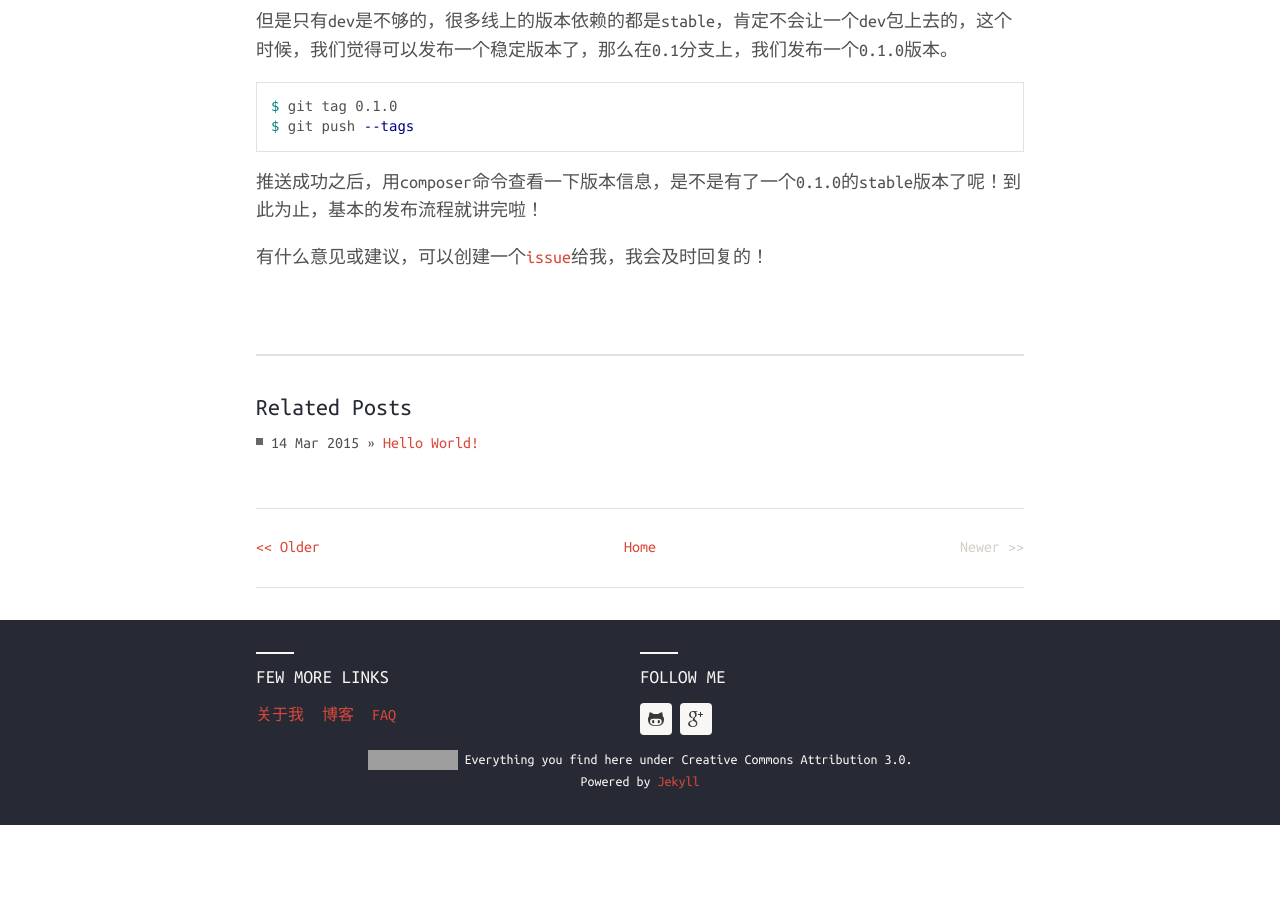
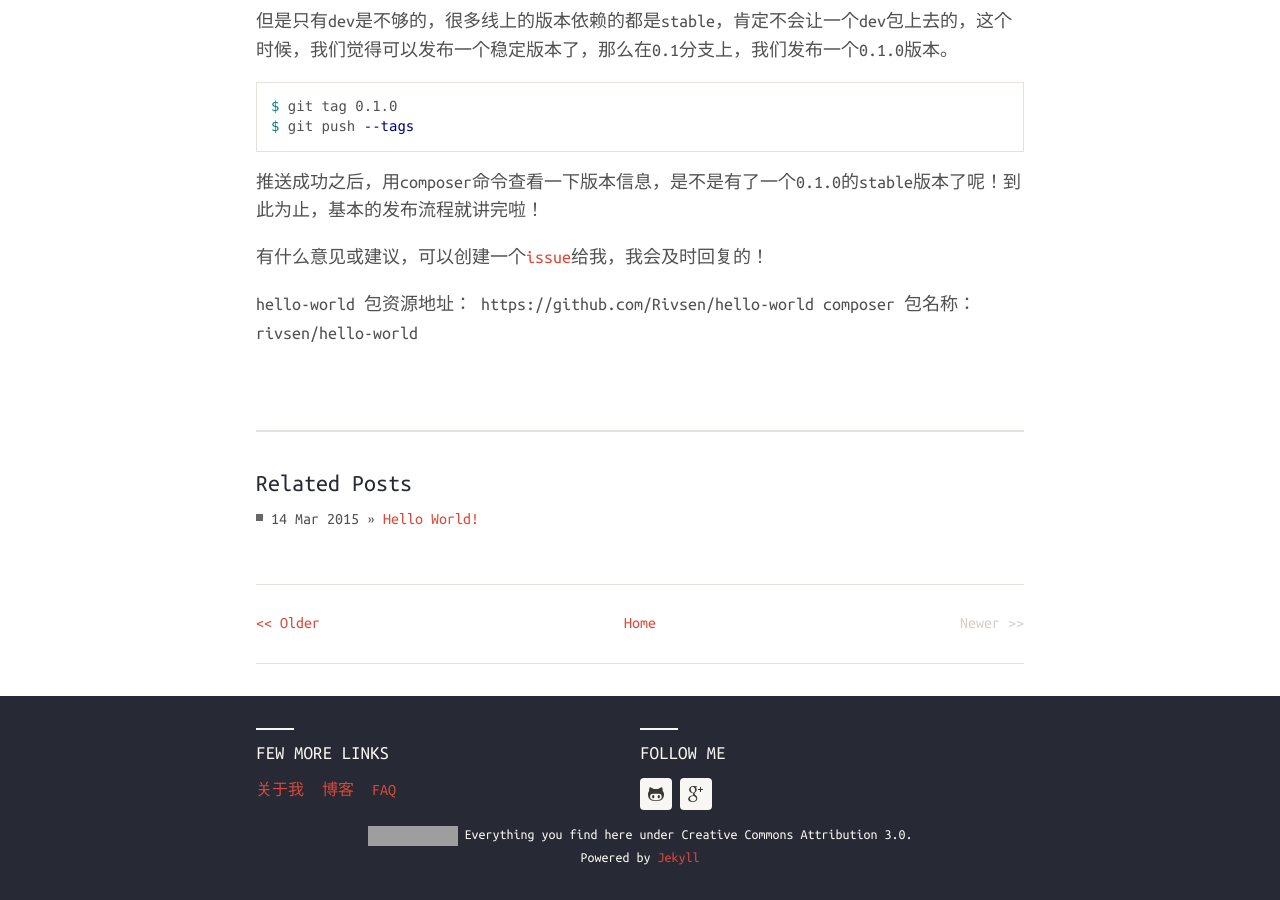
Before and after one commit to Rivsen/rivsen.github.io, a Jekyll site: the page built from _posts/2015-03-14-composer-packagist-publish.markdown, in a window 1280 px wide and 900 px high, scrolled down 10179 px. Built offline with Jekyll 4.4.1, drawn with Linux system fonts in a browser that asks for light colours; Markdown is read by kramdown in place of the engine named in the settings; before the commit the page ends 11004 px from its top, so only the background shows below that; grey boxes are pictures that could not be loaded.

Commit message:
add hello world package source repo link and composer package name

```diff
--- a/_posts/2015-03-14-composer-packagist-publish.markdown
+++ b/_posts/2015-03-14-composer-packagist-publish.markdown
@@ -247,3 +247,6 @@ $ git push --tags
 推送成功之后，用composer命令查看一下版本信息，是不是有了一个0.1.0的stable版本了呢！到此为止，基本的发布流程就讲完啦！
 
 有什么意见或建议，可以创建一个[issue](https://github.com/Rivsen/hello-world/issues/new)给我，我会及时回复的！
+
+hello-world 包资源地址： https://github.com/Rivsen/hello-world
+composer 包名称： rivsen/hello-world
```
